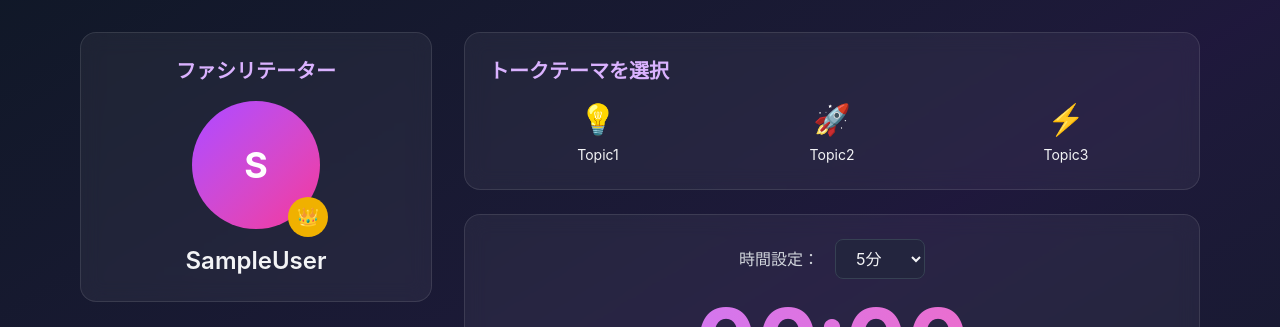
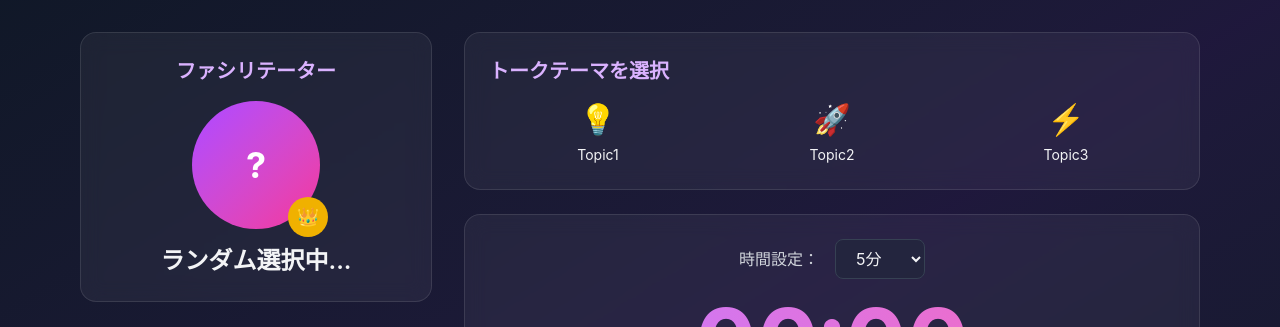
Before and after one commit to rjc-tech/tech-talk-timer, a React (Vite) app in the folder frontend/: page /talk in a window 1280 px wide. Shown: the top 327 px of the page. Built offline with nearby package versions, Linux system fonts and the light colour scheme.

Commit message:
[FE-008] ファシリテーター選出機能　ランダム選出ロジック、表示更新実装

```diff
--- a/frontend/src/pages/Talk.tsx
+++ b/frontend/src/pages/Talk.tsx
@@ -1,14 +1,21 @@
-import { useLocation } from "react-router-dom";
+import { useEffect, useState } from "react";
 
 export default function Talk() {
-
-  const location = useLocation();
-
-//const facilitator = location.state.facilitator as string;
-  const facilitator = "SampleUser"; // Mock
-//const selectedTopics = location.state.selectedTopics as string[];
+  const [facilitator, setFacilitator] = useState<string>("");
   const selectedTopics = ["Topic1", "Topic2", "Topic3"]; // Mock
   const timeSelectList = [3, 5, 10, 15, 20, 30];
+
+  // コンポーネントのマウント時にファシリテーターを選択
+  useEffect(() => {
+    // LocalStorageから参加者リストを取得
+    const savedParticipants = localStorage.getItem('participants');
+    if (savedParticipants) {
+      const participants = JSON.parse(savedParticipants) as string[];
+      // ランダムに1人選択
+      const randomIndex = Math.floor(Math.random() * participants.length);
+      setFacilitator(participants[randomIndex]);
+    }
+  }, []); // 空の依存配列で初回のみ実行
 
   return (
     <div id="sessionScreen" className="screen active">
@@ -20,13 +27,17 @@ export default function Talk() {
               <h3 className="text-xl font-semibold text-purple-300">ファシリテーター</h3>
               <div className="relative inline-block">
                 <div className="w-32 h-32 bg-gradient-to-br from-purple-500 to-pink-500 rounded-full flex items-center justify-center">
-                  <span id="facilitatorIcon" className="text-4xl font-bold text-white">{facilitator.charAt(0).toUpperCase()}</span>
+                  <span id="facilitatorIcon" className="text-4xl font-bold text-white">
+                    {facilitator ? facilitator.charAt(0).toUpperCase() : '?'}
+                  </span>
                 </div>
                 <div className="absolute -bottom-2 -right-2 w-10 h-10 bg-yellow-500 rounded-full flex items-center justify-center">
                   <span className="text-lg">👑</span>
                 </div>
               </div>
-              <p id="facilitatorName" className="text-2xl font-semibold">{facilitator}</p>
+              <p id="facilitatorName" className="text-2xl font-semibold">
+                {facilitator || 'ランダム選択中...'}
+              </p>
 
             </div>
           </div>
```
